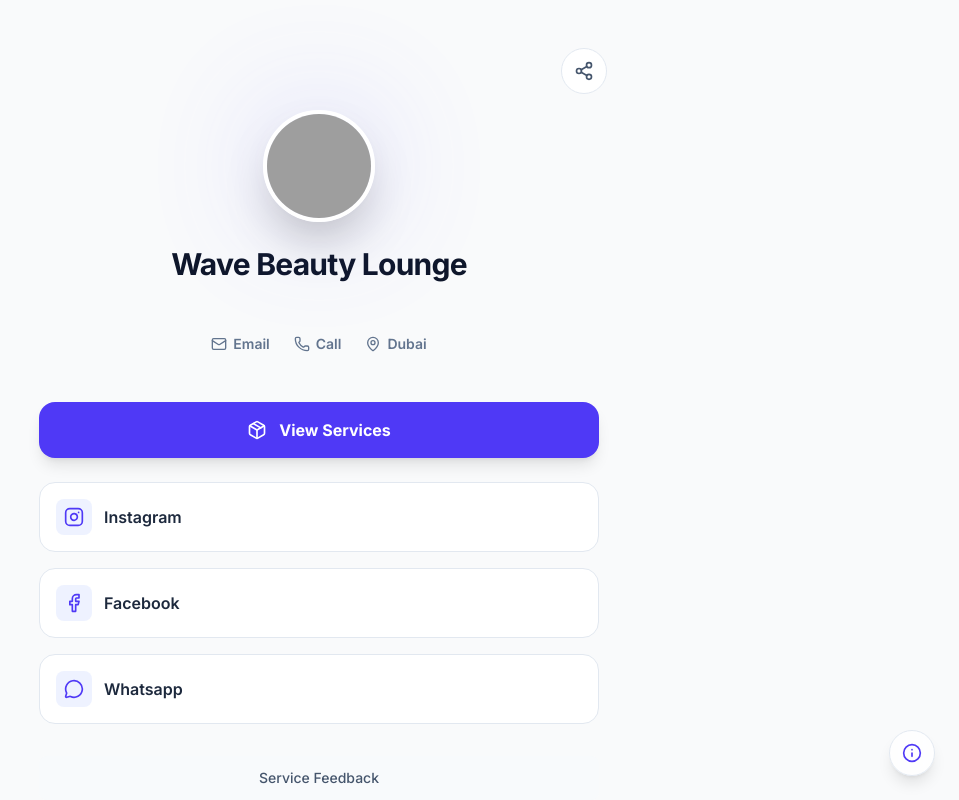
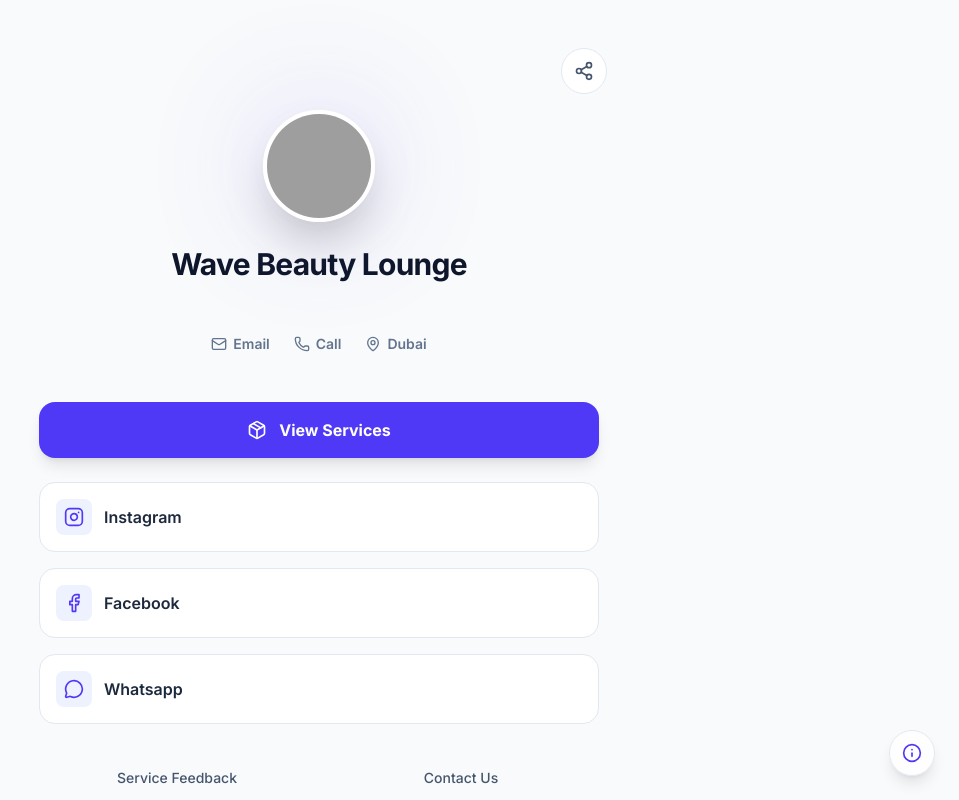
Before and after one commit to saveaday/wave-salon, a React (Vite) app: page / in a window 1280 px wide. Shown: the top 800 px of the page, without its empty margins (321-1280 px from the left). Built offline with nearby package versions, Linux system fonts and the light colour scheme; grey boxes are pictures that could not be loaded.

Commit message:
refactor: Display Survey and Contact buttons in single horizontal line

```diff
--- a/App.tsx
+++ b/App.tsx
@@ -129,11 +129,11 @@
 
         {/* Secondary Actions - Less Prominent */}
         {(SURVEY_DATA || LEAD_FORM_DATA) && (
-          <div className="mt-8 px-2 space-y-2">
+          <div className="mt-8 px-2 flex gap-2">
             {SURVEY_DATA && (
               <Link
                 to="/survey"
-                className="flex items-center justify-center gap-2 w-full p-3 bg-slate-50 hover:bg-slate-100 text-slate-600 text-sm font-medium rounded-lg transition-colors"
+                className="flex items-center justify-center gap-2 flex-1 p-3 bg-slate-50 hover:bg-slate-100 text-slate-600 text-sm font-medium rounded-lg transition-colors"
               >
                 {SURVEY_DATA.name}
               </Link>
@@ -141,7 +141,7 @@
             {LEAD_FORM_DATA && (
               <Link
                 to="/contact"
-                className="flex items-center justify-center gap-2 w-full p-3 bg-slate-50 hover:bg-slate-100 text-slate-600 text-sm font-medium rounded-lg transition-colors"
+                className="flex items-center justify-center gap-2 flex-1 p-3 bg-slate-50 hover:bg-slate-100 text-slate-600 text-sm font-medium rounded-lg transition-colors"
               >
                 {LEAD_FORM_DATA.name}
               </Link>
```
